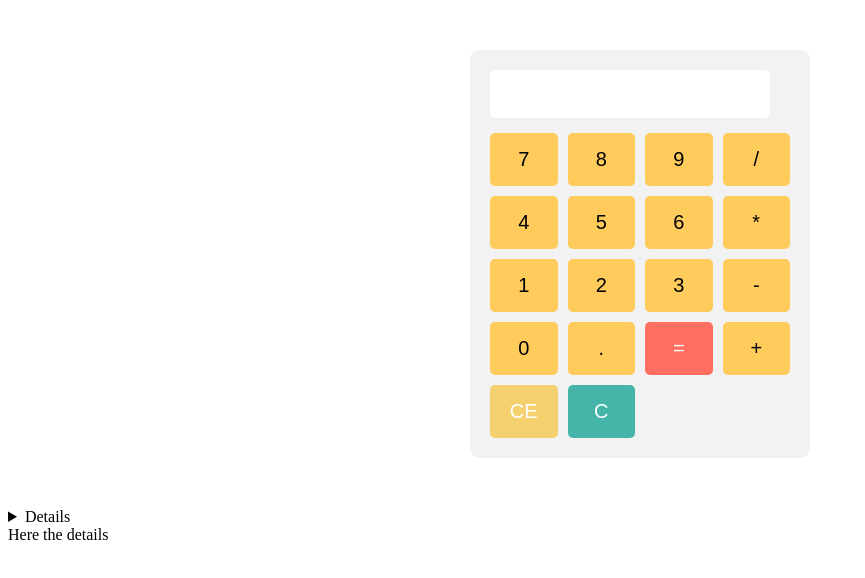
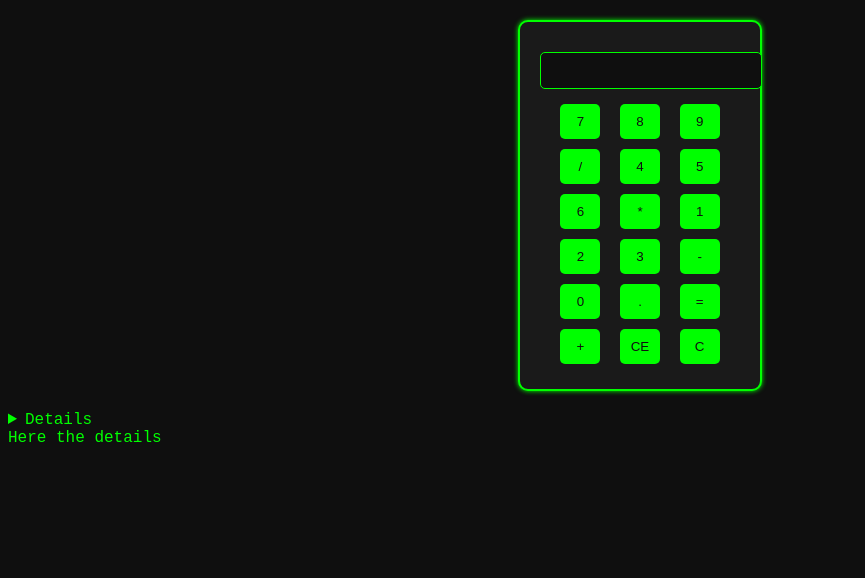
Before and after one commit to AruXLuna/Simple-Calculator, a plain HTML site: page Index.html in a window 1280 px wide. Shown: the whole page, without its empty margins (0-865 px from the left). Drawn offline with Linux system fonts and the light colour scheme.

Commit message:
Update calculator.css
Just some random update

```diff
--- a/calculator.css
+++ b/calculator.css
@@ -1,59 +1,119 @@
-.calculator {
-    width: 300px;
-    margin: 50px auto;
-    padding: 20px;
-    border-radius: 10px;
-    background-color: #f2f2f2;
+body {
+  background-color: #0f0f0f;
+  color: #00ff00;
+  font-family: 'Courier New', Courier, monospace;
 }
 
-  #display {
-    width: calc(100% - 40px);
-    margin-bottom: 15px;
+header {
+  background-color: #1a1a1a;
   padding: 10px;
-    font-size: 24px;
-    border: none;
-    border-radius: 5px;
-    background-color: #fff;
+  text-align: center;
 }
 
-  #buttons {
-    display: grid;
-    grid-template-columns: repeat(4, 1fr);
-    grid-gap: 10px;
+nav ul {
+  list-style-type: none;
+  padding: 0;
 }
 
-  .button {
-    padding: 15px;
-    font-size: 20px;
+nav ul li {
+  display: inline;
+  margin: 0 15px;
+}
+
+nav ul li a {
+  color: #00ff00;
+  text-decoration: none;
+  font-weight: bold;
+}
+
+nav ul li a:hover {
+  color: #ff00ff;
+}
+
+section {
+  margin: 20px;
+  padding: 20px;
+  border: 1px solid #00ff00;
+  border-radius: 10px;
+}
+
+h1, h2 {
+  color: #ff00ff;
+}
+
+form input, form textarea {
+  display: block;
+  width: 100%;
+  margin: 10px 0;
+  padding: 10px;
+  background-color: #1a1a1a;
+  border: 1px solid #00ff00;
+  color: #00ff00;
+  border-radius: 5px;
+}
+
+form button {
+  background-color: #00ff00;
+  color: #0f0f0f;
+  padding: 10px 20px;
   border: none;
   border-radius: 5px;
   cursor: pointer;
-    transition: background-color 0.3s;
 }
 
-  .button[data-value="="] {
-    background-color: #ff6f61;
-    color: #fff;
+form button:hover {
+  background-color: #ff00ff;
+  color: #0f0f0f;
 }
 
-  .button[data-value="C"] {
-    background-color: #45b5aa;
-    color: #fff;
+.calculator {
+  background-color: #1a1a1a;
+  border: 2px solid #00ff00;
+  border-radius: 10px;
+  padding: 20px;
+  width: 200px;
+  margin: 20px auto;
+  text-align: center;
 }
 
-  .button[data-value="CE"] {
-    background-color: #f4d06f;
-    color: #fff;
+.calculator input {
+  width: 100%;
+  padding: 10px;
+  margin: 10px 0;
+  background-color: #0f0f0f;
+  border: 1px solid #00ff00;
+  color: #00ff00;
+  border-radius: 5px;
 }
 
-  .button:not([data-value="="]):not([data-value="C"]):not([data-value="CE"]) {
-    background-color: #ffcc5c;
+.calculator button {
+  background-color: #00ff00;
+  color: #0f0f0f;
+  padding: 10px;
+  border: none;
+  border-radius: 5px;
+  cursor: pointer;
+  margin: 5px;
+  width: 40px;
 }
 
-  .button:hover {
-    filter: brightness(1.1);
+.calculator button:hover {
+  background-color: #ff00ff;
+  color: #0f0f0f;
 }
 
-  .button:active {
-    filter: brightness(0.9);
+@keyframes glow {
+  0% {
+    box-shadow: 0 0 5px #00ff00;
   }
+  50% {
+    box-shadow: 0 0 20px #00ff00;
+  }
+  100% {
+    box-shadow: 0 0 5px #00ff00;
+  }
+}
+
+.calculator {
+  animation: glow 1s infinite alternate;
+}
```
Lines whose indentation alone changed are shown as unchanged.
